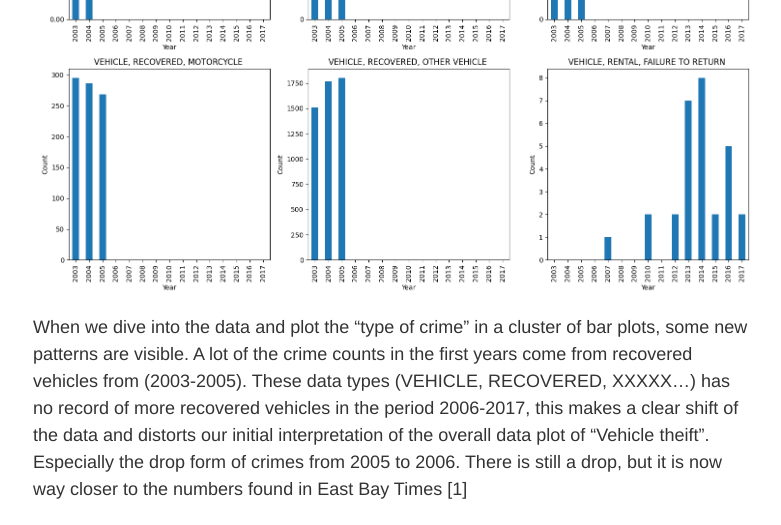
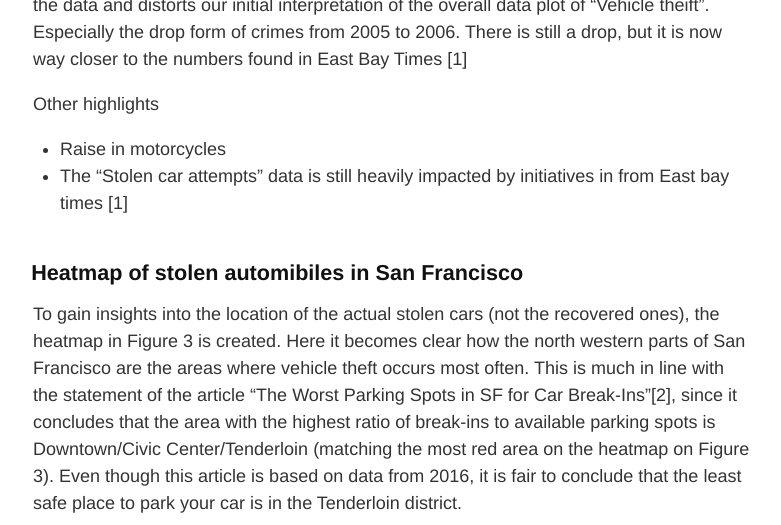
Before and after one commit to Madsem2/Madsem2.github.io, a Jekyll site: the page built from index.md, in a window 1280 px wide and 1400 px high, scrolled down 3448 px. Shown: the top 525 px of the window, without its empty margins (247-1028 px from the left). Built offline with Jekyll 4.4.1, drawn with Linux system fonts in a browser that asks for light colours; some of the changed text lies outside the part shown.

Commit message:
Update index.md

```diff
--- a/index.md
+++ b/index.md
@@ -25,9 +25,6 @@
 In this section, we'll delve into the analysis of SF Crime Data and explore key insights.
 The dataset contains observatinos of 37 different types of crimes but as a start we will only look at 14 different focuscrimes. We will also remove the year 2018 as only a fraction of the year is contained in the data.
 
-<iframe src="vehicleHeatmap.html" width="800" height="400"></iframe>
-
-
 ### Bokeh plot for focuscrimes from 2003-2017:
 To get an overview of the different types of crimes, a Bokeh plot have been made for each of the focuscrimes. As the plot is interactive it's easy to quickly compare the tendencies for each of the crimes. The Bokeh plot shows the development for each crime type in the years from 2003-2017. For better comparison and for all crime types to be interpretable, the data has been normalized:
 
@@ -53,6 +50,10 @@
 - The "Stolen car attempts" data is still heavily impacted by initiatives in from East bay times [1]
 
 
+## Heatmap of stolen automibiles in San Francisco
+To gain insights into the location of the actual stolen cars (not the recovered ones), the heatmap in Figure 3 is created. Here it becomes clear how the north western parts of San Francisco are the areas where vehicle theft occurs most often. This is much in line with the statement of the article "The Worst Parking Spots in SF for Car Break-Ins"[2], since it concludes that the area with the highest ratio of break-ins to available parking spots is Downtown/Civic Center/Tenderloin (matching the most red area on the heatmap on Figure 3). Even though this article is based on data from 2016,  it is fair to conclude that the least safe place to park your car is in the Tenderloin district.
+<iframe src="vehicleHeatmap.html" width="800" height="400"></iframe>
+Figure 3 - heatmap of stolen automobiles in San Francisco between 2003 and 2017
 
 ## Contributions
 
```
